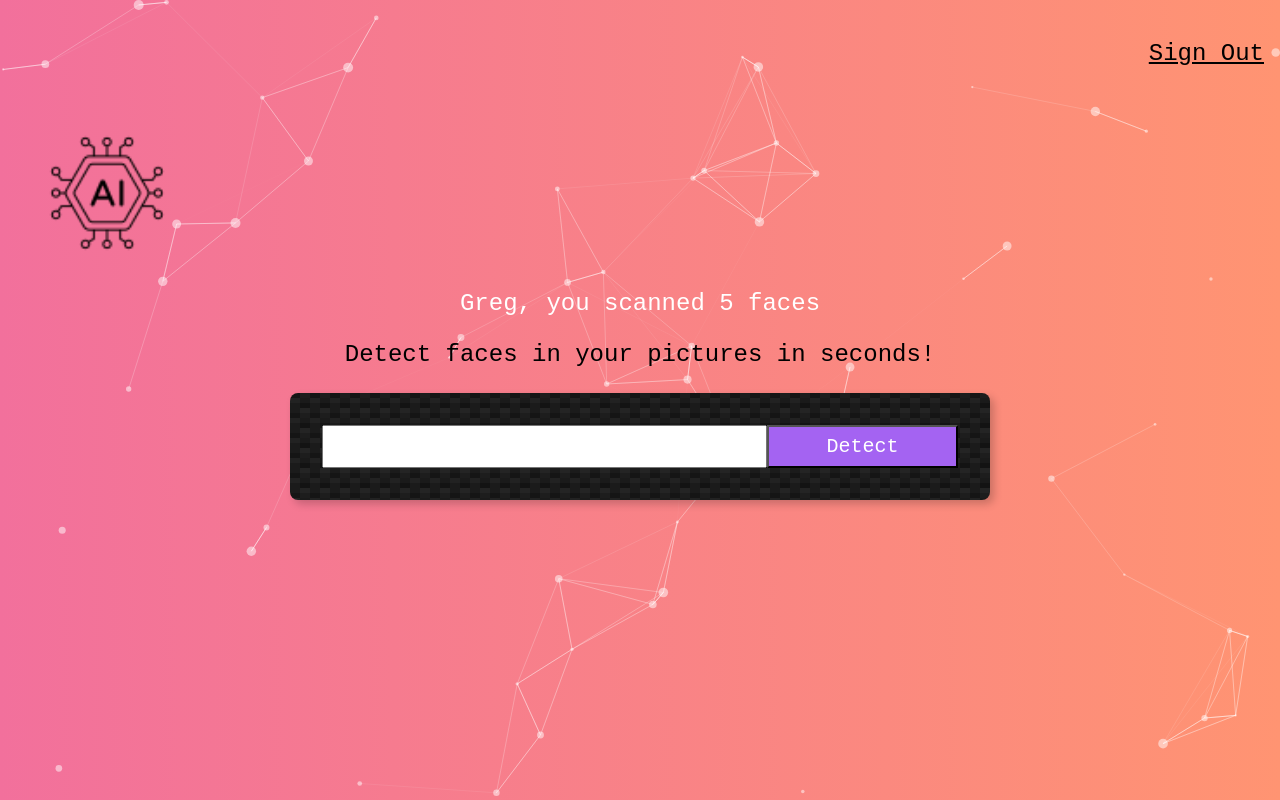
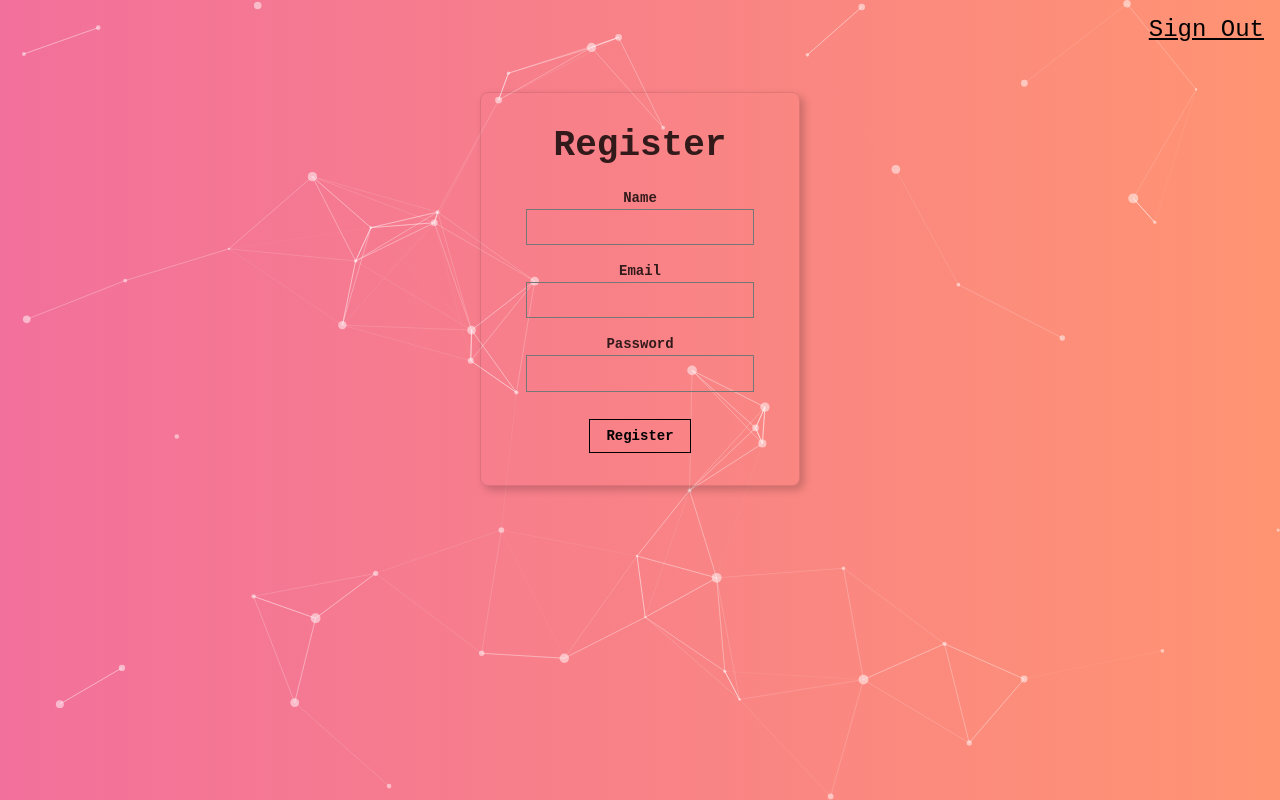
Before and after one commit to greg19850/face_detection_app_fe, a React (Create React App) app: page /register in a window 1280 px wide. Built offline with nearby package versions, Linux system fonts and the light colour scheme.

Commit message:
added face recognition box, and created login/register components

```diff
--- a/package.json
+++ b/package.json
@@ -8,6 +8,7 @@
     "@testing-library/user-event": "^13.5.0",
     "react": "^18.2.0",
     "react-dom": "^18.2.0",
+    "react-router-dom": "^6.11.2",
     "react-scripts": "5.0.1",
     "react-tilt": "^1.0.2",
     "react-tsparticles": "^2.9.3",
--- a/src/App.js
+++ b/src/App.js
@@ -1,12 +1,11 @@
-import { useState } from 'react';
+import { useState, useEffect } from 'react';
+import { Routes, Route } from 'react-router-dom';
 
 import Navigation from './components/Navigation';
-import Logo from './components/Logo';
-import ImageLinkForm from './components/ImageLinkForm';
-import Stats from './components/Stats';
-import FaceRecognition from './components/FaceRecognition';
-// import ParticlesBg from 'particles-bg';
 import Particle from './components/Particle';
+import SignIn from './components/SignIn';
+import Register from './components/Register';
+import Home from './components/Home';
 
 
 import './App.css';
@@ -14,33 +13,25 @@ import './App.css';
 
 function App() {
 
-  const [user, setUser] = useState({
-    id: '',
-    name: '',
-    email: '',
-    entries: 0,
-    joined: '',
-  });
+  const [isSignedIn, setIsSignedIn] = useState(true);
 
-  const [imgURL, setImgURL] = useState('');
+
+  const handleSignIn = (value) => {
+    setIsSignedIn(value);
+  };
 
   return (
     <div className="App">
-      {/* <ParticlesBg
-        color='#fff'
-        num={100}
-        type="cobweb"
-        bg={true}
-      /> */}
       <Particle />
-      <Navigation />
-      <Logo />
-      <Stats />
-      <ImageLinkForm
-        user={user}
-        setImgURL={setImgURL}
+      <Navigation
+        isSignedIn={isSignedIn}
+        handleSignIn={handleSignIn}
       />
-      <FaceRecognition imgURL={imgURL} />
+      <Routes>
+        <Route path="/" element={<Home />} />
+        <Route path="/signin" element={<SignIn handleSignIn={handleSignIn} />} />
+        <Route path="/register" element={<Register handleSignIn={handleSignIn} />} />
+      </Routes>
     </div>
   );
 }
--- a/src/components/FaceRecognition.js
+++ b/src/components/FaceRecognition.js
@@ -1,7 +1,20 @@
-function FaceRecognition({ imgURL }) {
+import '../styles/FaceRacognition.css';
+
+function FaceRecognition({ imgURL, imgBox }) {
   return (
-    <div className="center">
-      <img src={imgURL} alt="" />
+    <div className="center ma">
+      <div className="absolute mt2">
+        <img id="inputImage" src={imgURL} alt="" width='500px' height='auto' />
+        <div
+          className="bounding-box"
+          style={{
+            top: imgBox.topRow,
+            right: imgBox.rightCol,
+            bottom: imgBox.bottomRow,
+            left: imgBox.leftCol
+          }}>
+        </div>
+      </div>
     </div>
   );
 }
--- /dev/null
+++ b/src/components/Home.js
@@ -0,0 +1,27 @@
+import { useState } from 'react';
+
+import Logo from './Logo';
+import ImageLinkForm from './ImageLinkForm';
+import Stats from './Stats';
+import FaceRecognition from './FaceRecognition';
+
+function Home() {
+  const [imgURL, setImgURL] = useState('');
+  const [imgBox, setImgBox] = useState({});
+  return (
+    <div>
+      <Logo />
+      <Stats />
+      <ImageLinkForm
+        setImgURL={setImgURL}
+        setImgBox={setImgBox}
+      />
+      <FaceRecognition
+        imgURL={imgURL}
+        imgBox={imgBox}
+      />
+    </div>
+  );
+}
+
+export default Home;
--- a/src/components/ImageLinkForm.js
+++ b/src/components/ImageLinkForm.js
@@ -1,13 +1,7 @@
 import { useState } from 'react';
 import '../styles/ImageLinkForm.css';
 
-// const app = new Clarifai.App({
-//   apiKey: '92c48b7fd0a74afdb244f42714e26d27'
-// });
-
-
-
-function ImageLinkForm({ user, setImgURL }) {
+function ImageLinkForm({ setImgURL, setImgBox }) {
   const [input, setInput] = useState('');
 
 
@@ -52,10 +46,24 @@ function ImageLinkForm({ user, setImgURL }) {
 
     fetch(`https://api.clarifai.com/v2/models/face-detection/versions/6dc7e46bc9124c5c8824be4822abe105/outputs`, requestOptions)
       .then(response => response.json())
-      .then(result => console.log(result.outputs[0].data.regions[0].region_info.bounding_box))
+      .then(data => calculatFaceLocation(data))
       .catch(error => console.log('error', error));
   }
 
+  function calculatFaceLocation(data) {
+    const capturedFace = data.outputs[0].data.regions[0].region_info.bounding_box;
+
+    const image = document.getElementById('inputImage');
+    const imgWidth = image.width;
+    const imgHeight = image.height;
+    const faceBox = {
+      leftCol: capturedFace.left_col * imgWidth,
+      topRow: capturedFace.top_row * imgHeight,
+      rightCol: imgWidth - (capturedFace.right_col * imgWidth),
+      bottomRow: imgHeight - (capturedFace.bottom_row * imgHeight),
+    };
+    setImgBox(faceBox);
+  }
 
   return (
     <div>
@@ -73,7 +81,6 @@ function ImageLinkForm({ user, setImgURL }) {
             onClick={submitImage}
           >Detect</button>
         </div>
-
       </div>
     </div>
   );
--- a/src/components/Navigation.js
+++ b/src/components/Navigation.js
@@ -1,9 +1,22 @@
-function Navigation() {
-  return (
-    <nav style={{ display: 'flex', justifyContent: 'flex-end' }}>
-      <p className="f3 link dim black underline pa3 pointer">Sign Out</p>
-    </nav>
-  );
+import { Link } from "react-router-dom";
+import { useEffect } from "react";
+
+function Navigation({ isSignedIn, handleSignIn }) {
+
+  if (isSignedIn) {
+    return (
+      <nav style={{ display: 'flex', justifyContent: 'flex-end' }}>
+        <Link onClick={() => handleSignIn(false)} to="/signin" className="f3 link dim black underline pa3 pointer">Sign Out</Link>
+      </nav>
+    );
+  } else {
+    return (
+      <nav style={{ display: 'flex', justifyContent: 'flex-end' }}>
+        <Link to="/signin" className="f3 link dim black underline pa3 pointer">Sign In</Link>
+        <Link to="/register" className="f3 link dim black underline pa3 pointer">Register</Link>
+      </nav>
+    );
+  }
 }
 
 export default Navigation;
--- /dev/null
+++ b/src/components/Register.js
@@ -0,0 +1,40 @@
+import { Link } from "react-router-dom";
+
+function Register({ handleSignIn }) {
+
+  return (
+    <div className="br3 ba dark-gray b--black-10 mv4 w-100 w-50-m w-25-l mw6 shadow-5 center">
+      <main className="pa4 black-80">
+        <form className="measure">
+          <fieldset id="sign_up" className="ba b--transparent ph0 mh0">
+            <legend className="f2 fw6 ph0 mh0">Register</legend>
+            <div className="mt3">
+              <label className="db fw6 lh-copy f6" htmlFor="name">Name</label>
+              <input className="pa2 input-reset ba bg-transparent hover-bg-black hover-white w-100" type="text" name="name" id="name" />
+            </div>
+            <div className="mt3">
+              <label className="db fw6 lh-copy f6" htmlFor="email-address">Email</label>
+              <input className="pa2 input-reset ba bg-transparent hover-bg-black hover-white w-100" type="email" name="email-address" id="email-address" />
+            </div>
+            <div className="mv3">
+              <label className="db fw6 lh-copy f6" htmlFor="password">Password</label>
+              <input className="b pa2 input-reset ba bg-transparent hover-bg-black hover-white w-100" type="password" name="password" id="password" />
+            </div>
+          </fieldset>
+          <div className="">
+            <Link to="/">
+              <button
+                type="submit"
+                className="b ph3 pv2 input-reset ba b--black bg-transparent grow pointer f6 dib"
+                onClick={() => handleSignIn(true)}
+              >Register
+              </button>
+            </Link>
+          </div>
+        </form>
+      </main>
+    </div>
+  );
+}
+
+export default Register;
--- /dev/null
+++ b/src/components/SignIn.js
@@ -0,0 +1,38 @@
+import { Link } from "react-router-dom";
+
+function SignIn({ handleSignIn }) {
+  return (
+    <div className="br3 ba dark-gray b--black-10 mv4 w-100 w-50-m w-25-l mw6 shadow-5 center">
+      <main className="pa4 black-80">
+        <form className="measure">
+          <fieldset id="sign_up" className="ba b--transparent ph0 mh0">
+            <legend className="f2 fw6 ph0 mh0">Sign In</legend>
+            <div className="mt3">
+              <label className="db fw6 lh-copy f6" htmlFor="email-address">Email</label>
+              <input className="pa2 input-reset ba bg-transparent hover-bg-black hover-white w-100" type="email" name="email-address" id="email-address" />
+            </div>
+            <div className="mv3">
+              <label className="db fw6 lh-copy f6" htmlFor="password">Password</label>
+              <input className="b pa2 input-reset ba bg-transparent hover-bg-black hover-white w-100" type="password" name="password" id="password" />
+            </div>
+          </fieldset>
+          <div className="">
+            <Link to="/">
+              <button
+                type="submit"
+                className="b ph3 pv2 input-reset ba b--black bg-transparent grow pointer f6 dib"
+                onClick={() => handleSignIn(true)}
+              > Sign In
+              </button>
+            </Link>
+          </div>
+          <div className="lh-copy mt3">
+            <Link to="/register" className="f6 link dim black db">Register</Link>
+          </div>
+        </form>
+      </main>
+    </div>
+  );
+}
+
+export default SignIn;
--- a/src/index.js
+++ b/src/index.js
@@ -3,13 +3,14 @@ import ReactDOM from 'react-dom/client';
 import './index.css';
 import App from './App';
 import reportWebVitals from './reportWebVitals';
+import { BrowserRouter } from 'react-router-dom';
 import 'tachyons';
 
 const root = ReactDOM.createRoot(document.getElementById('root'));
 root.render(
-  <React.StrictMode>
+  <BrowserRouter>
     <App />
-  </React.StrictMode>
+  </BrowserRouter>
 );
 
 // If you want to start measuring performance in your app, pass a function
--- /dev/null
+++ b/src/styles/FaceRacognition.css
@@ -0,0 +1,8 @@
+.bounding-box {
+	position: absolute;
+	box-shadow: 0 0 0 2px #149df2 inset;
+	display: flex;
+	flex-wrap: wrap;
+	justify-content: center;
+	cursor: pointer;
+}
```
Also changed, not shown: 1 other file (tests, documents, lock files or other folders).
